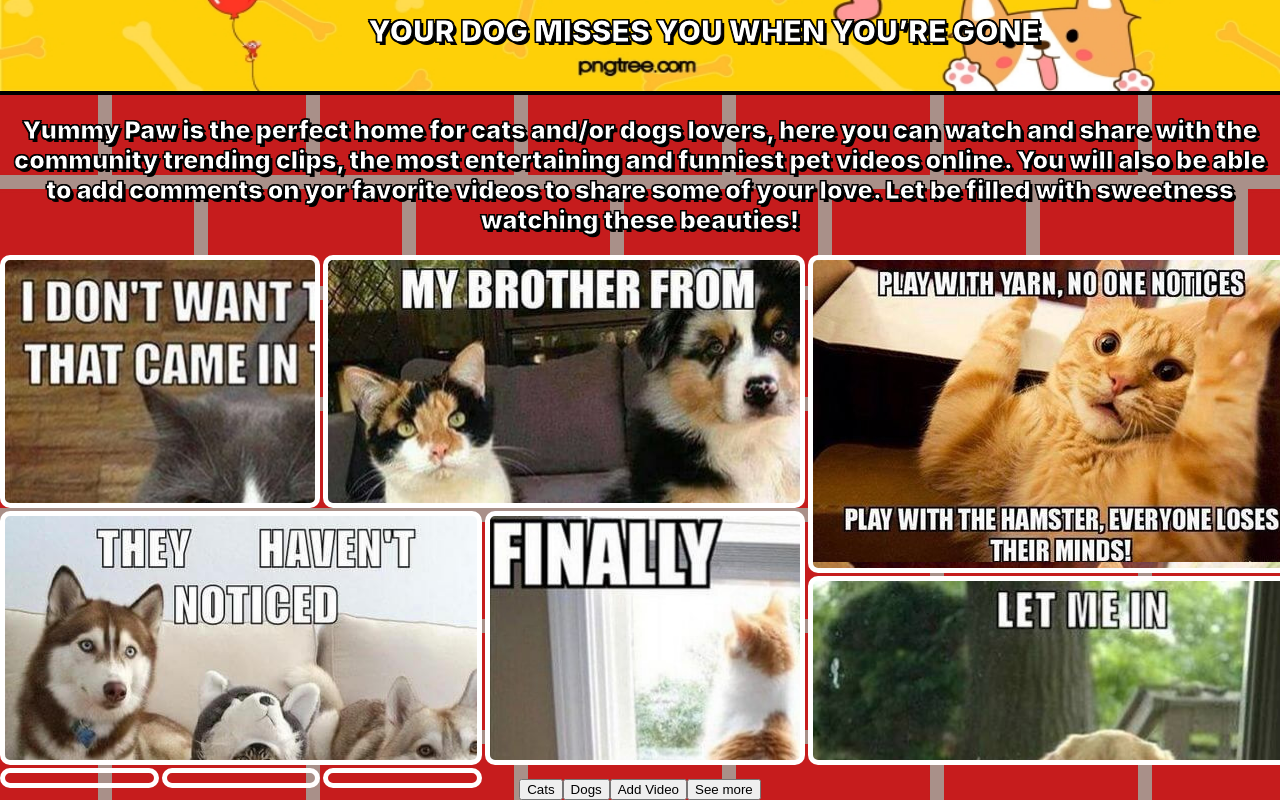
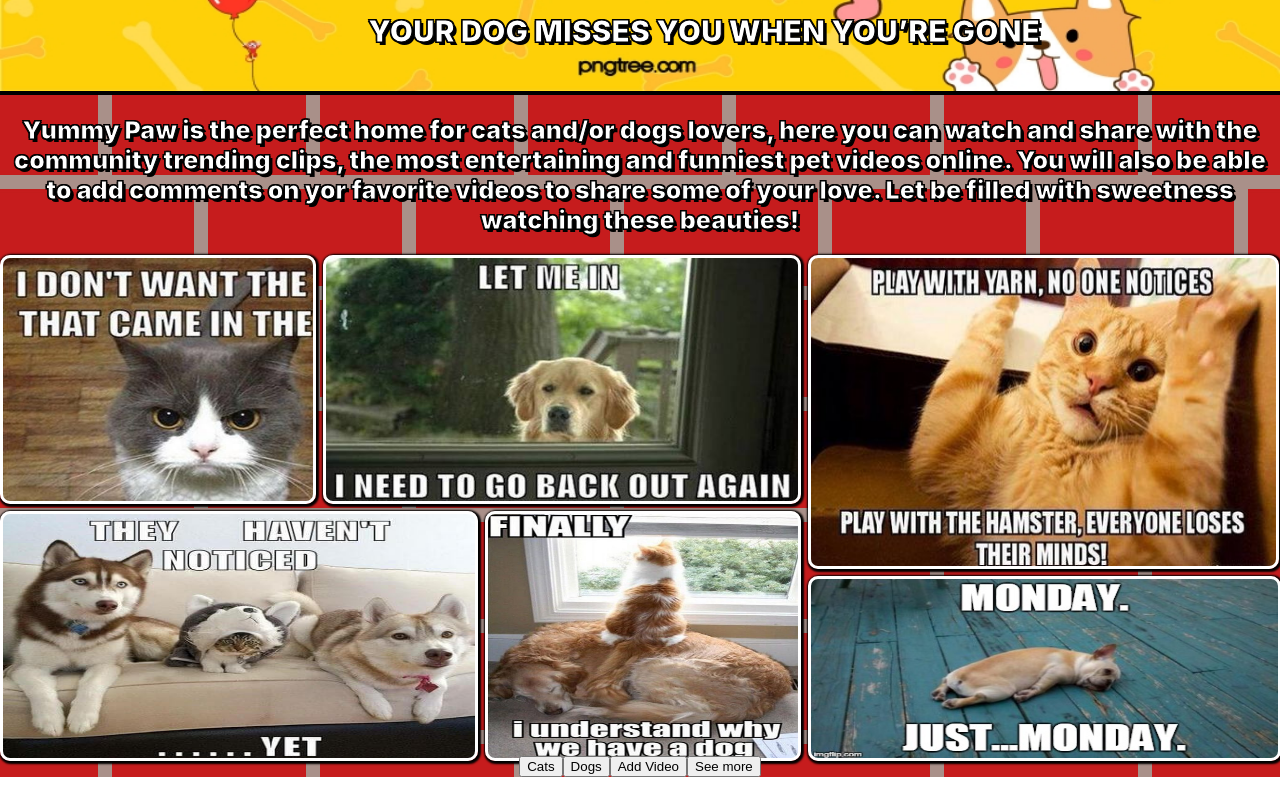
Before and after one commit to BingiMan/YummyPaw, a React (Create React App) app in the folder client/: page / in a window 1280 px wide. Shown: the part 255-1055 px from the top of the page. After the commit the page ends 1032 px from the top, so only its background shows below. Built offline with nearby package versions, Linux system fonts and the light colour scheme.

Commit message:
grid section

```diff
--- a/client/src/components/main/ImgSection.jsx
+++ b/client/src/components/main/ImgSection.jsx
@@ -15,9 +15,9 @@ class ImgSection extends  React.Component {
                 <div className="item4 gallery__img"></div>
                 <div className="item5 gallery__img"></div>
                 <div className="item6 gallery__img"></div>
-                <div className="item7 gallery__img"></div>
-                <div className="item8 gallery__img"></div>
-                <div className="item9 gallery__img"></div>
+                {/*<div className="item7 gallery__img"></div>*/}
+                {/*<div className="item8 gallery__img"></div>*/}
+                {/*<div className="item9 gallery__img"></div>*/}
             </div>
         )
     }
--- a/client/src/components/main/mainStyle.css
+++ b/client/src/components/main/mainStyle.css
@@ -123,7 +123,8 @@ banner-wrapper{
   width: 100%;
   height: 100%;
   object-fit: cover;
-  border: 5px solid white;
+  border: 3px solid white;
+  box-shadow: 1px 1px 2px 2px black;
   border-radius: 10px;
 }
 
@@ -176,15 +177,19 @@ banner-wrapper{
   grid-column-end: 3;
   grid-row-start: 1;
   grid-row-end: 5;
+  background-size: 410px 307px;
+  background-repeat: no-repeat;
 }
 .item2{
-  background: url("../../assets/images/dog-cat1.jpg");
+  background: url("../../assets/images/dog-cat3.jpg");
   /*background-size: 250px 200px;*/
   /*background-repeat: no-repeat;*/
   /*height: 200px;*/
   /*width: 250px;*/
   /*border: 6px solid white;*/
   /*display: inline-grid;*/
+  background-size: 100% 100%;
+  background-repeat: no-repeat;
   grid-column-start: 3;
   grid-column-end: 6;
   grid-row-start: 1;
@@ -198,6 +203,9 @@ banner-wrapper{
   /*width: 250px;*/
   /*border: 6px solid white;*/
   /*display: inline-block;*/
+  width: 98.5%;
+  background-size: 100% 100%;
+  background-repeat: no-repeat;
   grid-column-start: 6;
   grid-column-end: 9;
   grid-row-start: 1;
@@ -211,6 +219,8 @@ banner-wrapper{
   /*width: 250px;*/
   /*border: 6px solid white;*/
   /*display: inline-block;*/
+  background-size: 100% 103%;
+  background-repeat: no-repeat;
   grid-column-start: 1;
   grid-column-end: 4;
   grid-row-start: 5;
@@ -224,19 +234,25 @@ banner-wrapper{
   /*width: 250px;*/
   /*border: 6px solid white;*/
   /*display: inline-block;*/
+  background-size: 100% 101%;
+  background-repeat: no-repeat;
   grid-column-start: 4;
   grid-column-end: 6;
   grid-row-start: 5;
   grid-row-end: 9;
 }
 .item6{
-  background: url("../../assets/images/dog-cat3.jpg");
+
+  background: url("../../assets/images/dog-cat6.jpg");
   /*background-size: 250px 250px;*/
   /*background-repeat: no-repeat;*/
   /*height: 250px;*/
   /*width: 250px;*/
   /*border: 6px solid white;*/
   /*display: inline-block;*/
+  background-size: 100% 100%;
+  background-repeat: no-repeat;
+  width: 99%;
   grid-column-start: 6;
   grid-column-end: 9;
   grid-row-start: 6;
```
Also changed, not shown: client/src/assets/images/dog-cat6.jpg (added), 1 other file (tests, documents, lock files or other folders).
